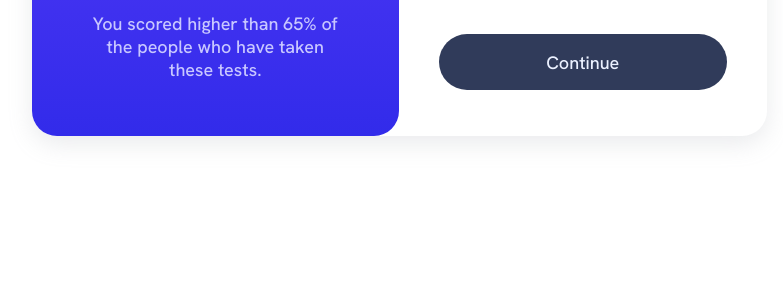
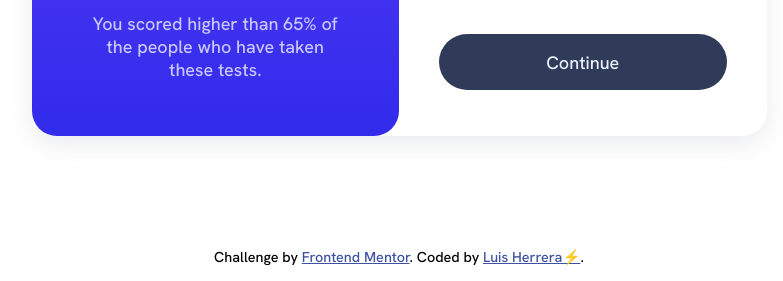
Before and after one commit to Luis15Herr/Results-summary-component---Frontend-Mentor, a plain HTML site: page index.html in a window 1280 px wide. Shown: the part 519-800 px from the top of the page, without its empty margins (321-1104 px from the left). Drawn offline with Linux system fonts and the light colour scheme.

Commit message:
adding attribution

```diff
--- a/index.html
+++ b/index.html
@@ -111,12 +111,15 @@
           </button>
         </div>
       </div>
+      <div class="attribution">
+        Challenge by
+        <a href="https://www.frontendmentor.io?ref=challenge" target="_blank"
+          >Frontend Mentor</a
+        >. Coded by
+        <a target="_blank" href="https://www.instagram.com/luisherrerael"
+          >Luis Herrera⚡</a
+        >.
+      </div>
     </div>
-    <!-- <div class="attribution">
-      Challenge by
-      <a href="https://www.frontendmentor.io?ref=challenge" target="_blank"
-        >Frontend Mentor</a
-      >. Coded by <a href="#">Your Name Here</a>.
-    </div> -->
   </body>
 </html>
--- a/style.scss
+++ b/style.scss
@@ -30,6 +30,11 @@ body {
   position: relative;
 }
 
+.attribution {
+  position: absolute;
+  bottom: 15px;
+  font-size: 0.8em;
+}
 .container {
   width: 1440px;
   margin: auto;
```
Also changed, not shown: style.css, 1 other file.
